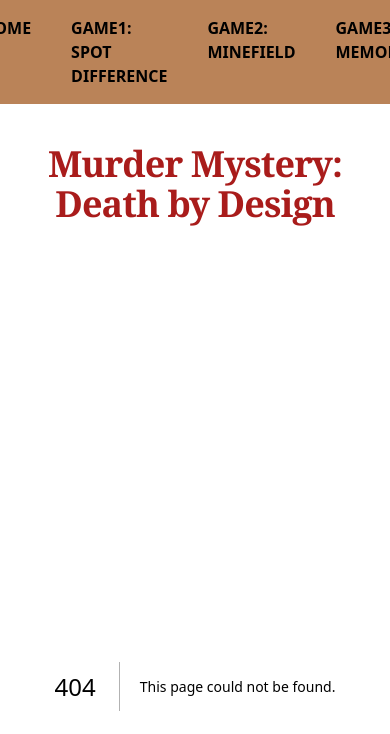
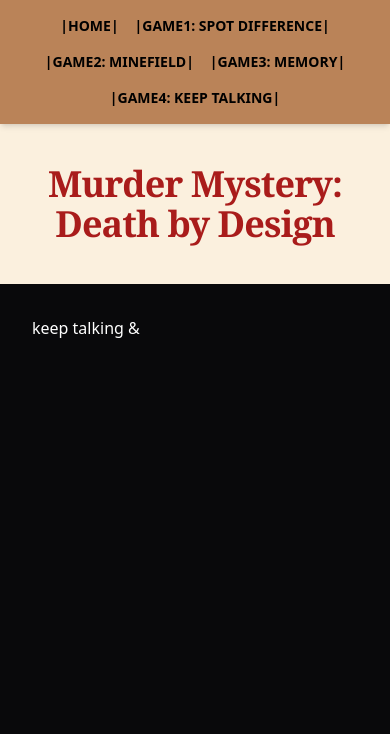
Before and after one commit to Michael-NguyenLongAn/Group1_Rootech_project, a Next.js app: page /keep-talking in a window 390 px wide. Before the commit this address had no page. Shown: the top 734 px of the page. Built offline with nearby package versions, Linux system fonts and the light colour scheme.

Commit message:
phone scaling & new tab

```diff
--- /dev/null
+++ b/app/keep-talking/page.tsx
@@ -0,0 +1,15 @@
+"use client";
+import { useState } from "react";
+
+import Image from "next/image"; //img
+import Link from "next/link"; //btn
+
+
+export default function KeepTalking() {
+
+  return (
+    <main className="min-h-screen bg-zinc-950 text-white p-8">
+      <p>keep talking &</p>
+    </main>
+  );
+}
--- a/app/layout.tsx
+++ b/app/layout.tsx
@@ -1,4 +1,4 @@
-import type { Metadata } from "next";
+import type { Metadata, Viewport } from "next"; //resizing on phone
 import { Geist, Geist_Mono } from "next/font/google";
 import "./globals.css";
 import Link from "next/link";
@@ -17,28 +17,37 @@ export const metadata: Metadata = {
   title: "Murder Mystery: Death by Design",
 };
 
+// Scale phone
+export const viewport: Viewport = {
+  width: "device-width",
+  initialScale: 1,
+};
+
 export default function RootLayout({ children }: { children: React.ReactNode }) {
   return (
     <html lang="en">
-      <body>
-        {/* Navigation Bar */}
-        <nav style={{ backgroundColor: 'var(--mystery-accent)' }} className="p-4">
-          <ul className="flex justify-center space-x-10 font-bold text-black uppercase list-none m-0 p-0">
-            <li><Link href="/" className="hover:text-white transition">Home</Link></li>
-            <li><Link href="/spot-the-difference" className="hover:text-white transition">Game1: Spot Difference</Link></li>
-            <li><Link href="/mine-field" className="hover:text-white transition">Game2: Minefield</Link></li>
-            <li><Link href="/memory-game" className="hover:text-white transition">Game3: Memory</Link></li>
+      <body className={`${geistSans.variable} ${geistMono.variable} antialiased`}>
+        {/* Navigation bar */}
+        <nav style={{ backgroundColor: 'var(--mystery-accent)' }} className="p-4 shadow-md">
+          <ul className="flex flex-wrap justify-center gap-4 md:gap-10 font-bold text-black uppercase list-none m-0 p-0 text-sm md:text-base">
+            <li><Link href="/" className="hover:text-white transition whitespace-nowrap">|Home| </Link></li>
+            <li><Link href="/spot-the-difference" className="hover:text-white transition whitespace-nowrap">|Game1: Spot Difference| </Link></li>
+            <li><Link href="/mine-field" className="hover:text-white transition whitespace-nowrap">|Game2: Minefield| </Link></li>
+            <li><Link href="/memory-game" className="hover:text-white transition whitespace-nowrap">|Game3: Memory| </Link></li>
+            <li><Link href="/keep-talking" className="hover:text-white transition whitespace-nowrap">|Game4: Keep Talking| </Link></li>
           </ul>
         </nav>
 
-        {/* Global Web Title */}
+        {/* Global web title */}
         <header className="text-center py-10">
-          <h1 className="text-4xl md:text-6xl font-serif font-bold text-[#a91c1b] tracking-tight">
-            Murder Mystery: Death by Design
+          <h1 className="text-4xl sm:text-4x1 md:text-6xl font-serif font-bold text-[#a91c1b] tracking-tight">
+            Murder Mystery: <br className="md:hidden"></br>Death by Design
           </h1>
         </header>
 
-        {children}
+        <main className="w-full overflow-x-hidden">
+          {children}
+        </main>
       </body>
     </html>
   );
--- a/app/page.tsx
+++ b/app/page.tsx
@@ -6,7 +6,6 @@ export default function Home() {
     <div className="max-w-6xl mx-auto px-6">
       {/* Top Section: columns */}
       <div className="grid grid-cols-1 md:grid-cols-2 gap-10 mb-16 items-center">
-
         {/* Left Column: description & sign-up button */}
         <div className="space-y-6">
           <div>
```
